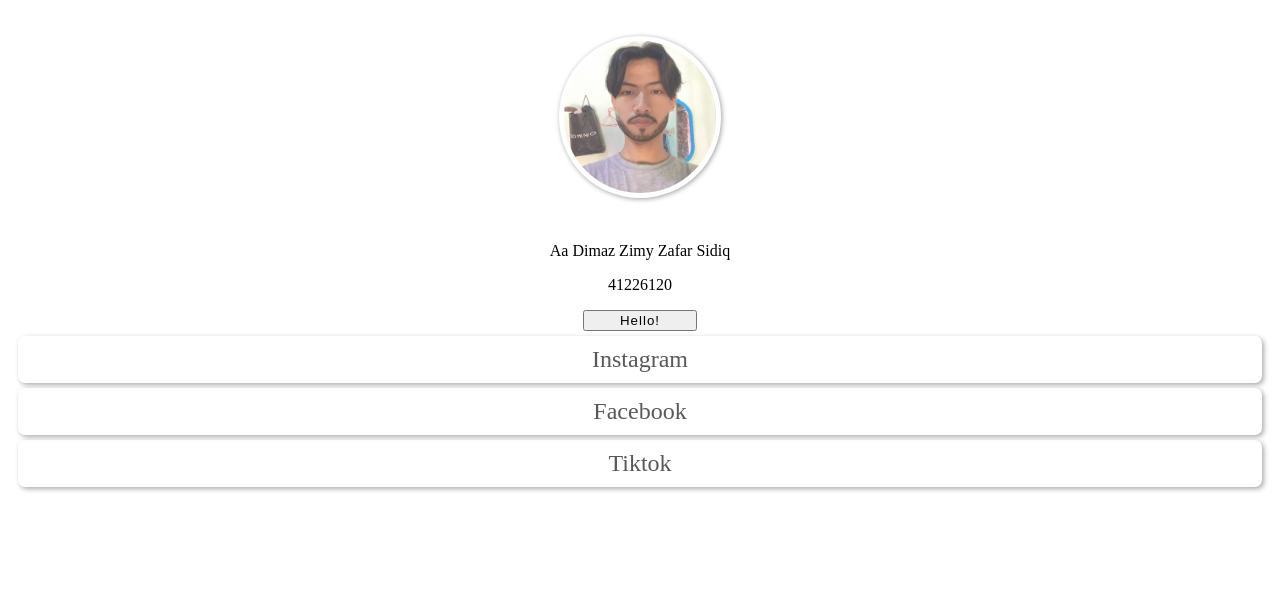
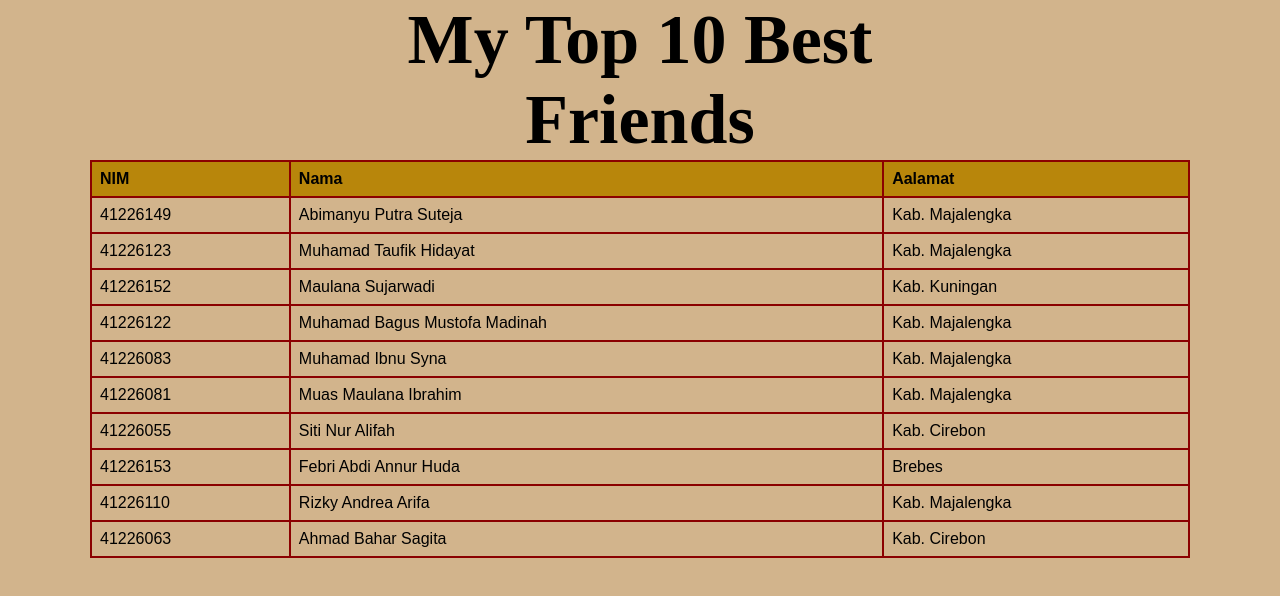
Before and after one commit to Dimaszimy/mine, a plain HTML site: page index.html in a window 1280 px wide. Drawn offline with nearby package versions, Linux system fonts and the light colour scheme.

Commit message:
ini tugas p03 Aa Dimaz Zimy Zafar Sidiq NIM : 41226120

```diff
--- a/index.html
+++ b/index.html
@@ -4,78 +4,77 @@
     <meta charset="UTF-8">
     <meta http-equiv="X-UA-Compatible" content="IE=edge">
     <meta name="viewport" content="width=device-width, initial-scale=1.0">
-    <title>Dimas Zimy</title>
+    <link rel="stylesheet" href="style.css" />
+    <title>Top 10 My Best Friends</title>
 </head>
-<body>
-<div class="intro">
-    <style>
-        h1{
-            color: darkblue;
-            cursor: pointer;
-            transition: 0.2s;
-        }
-        h1:hover{
-            color:black;
-            letter-spacing: 2px;
-        }
-        img{
-            width: 4cm;
-            height: 4cm;
-            object-fit: cover;
-            border-radius: 50%;
-            box-shadow: 1px 1px 5px gray;
-            padding: 5px;
-            background: white;
-            margin: 15px;
-            transition: 0.2s;
-            opacity: 75%;
-        }
-        img:hover{
-            transform: scale(1.2);
-            opacity: 100%;
-            box-shadow: 1px 1px 6px blue;
-        }
-        a{
-            cursor: pointer;
-            transition: 0.2s;
-            display: flex;
-            justify-content: center;
-            padding: 10px;
-            text-decoration: none;
-            color: black;
-            font-size: 24px;
-            text-align: center;
-            border: 3px;
-            background-color: white;
-            border-radius: 7px;
-            padding: 10px;
-            margin: 5px 10px;
-            font-weight: 500px;
-            box-shadow: 2px 2px 5px gray;
-            transition: 0.2s;
-            opacity: 65%;
-        }
-        a:hover{
-            transform: scale(1.3);
-            opacity: 100%;
-            box-shadow: 2px 2px 7px cyan;
-        }
-        p{
-            ;
-        }
-        button{
-            width: 3cm;
-            letter-spacing: 1px;
-        }
-    </style>
-    <center><h1><img src="aku.jpg" alt="error image" height="150" width="150"/></h1>
-        <p>Aa Dimaz Zimy Zafar Sidiq</p>
-        <p>41226120</p>
-        <button onclick="alert('Follow all of My Social Media Bellow')">Hello!</button>
-        <a href="https://instagram.com/dimas_zimy" target="blank">Instagram</a>
-        <a href="https://facebook.com/DimasZimmyZafarSidiq" target="blank">Facebook</a>
-        <a href="https://www.tiktok.com/@dimaszimy" target="blank">Tiktok</a></center>
+<script src="https://cdnjs.cloudflare.com/ajax/libs/jquery/3.6.1/jquery.min.js" integrity="sha512-aVKKRRi/Q/YV+4mjoKBsE4x3H+BkegoM/em46NNlCqNTmUYADjBbeNefNxYV7giUp0VxICtqdrbqU7iVaeZNXA==" crossorigin="anonymous" referrerpolicy="no-referrer"></script>
+<style>
+    title{
+        text-align: center;
+    }
+</style>
+<body><center>
+    <div class="container">
+        <div class="atas">
+            <h1>My Top 10 Best Friends</h1>
+        </div>
     </div>
+    <table class="mytabel">
+        <tr>
+            <th>NIM</th>
+            <th>Nama</th>
+            <th>Aalamat</th>
+        </tr>
+        <tr>
+            <td>41226149</td>
+            <td>Abimanyu Putra Suteja</td>
+            <td>Kab. Majalengka</td>
+        </tr>
+        <tr>
+            <td>41226123</td>
+            <td>Muhamad Taufik Hidayat</td>
+            <td>Kab. Majalengka</td>
+        </tr>
+        <tr>
+            <td>41226152</td>
+            <td>Maulana Sujarwadi</td>
+            <td>Kab. Kuningan</td>
+        </tr>
+        <tr>
+            <td>41226122</td>
+            <td>Muhamad Bagus Mustofa Madinah</td>
+            <td>Kab. Majalengka</td>
+        </tr>
+        <tr>
+            <td>41226083</td>
+            <td>Muhamad Ibnu Syna</td>
+            <td>Kab. Majalengka</td>
+        </tr>
+        <tr>
+            <td>41226081</td>
+            <td>Muas Maulana Ibrahim</td>
+            <td>Kab. Majalengka</td>
+        </tr>
+        <tr>
+            <td>41226055</td>
+            <td>Siti Nur Alifah</td>
+            <td>Kab. Cirebon</td>
+        </tr>
+        <tr>
+            <td>41226153</td>
+            <td>Febri Abdi Annur Huda</td>
+            <td>Brebes</td>
+        </tr>
+        <tr>
+            <td>41226110</td>
+            <td>Rizky Andrea Arifa</td>
+            <td>Kab. Majalengka</td>
+        </tr>
+        <tr>
+            <td>41226063</td>
+            <td>Ahmad Bahar Sagita</td>
+            <td>Kab. Cirebon</td>
+        </tr>
+    </table></center>
 </body>
-<div></div>
 </html>
--- /dev/null
+++ b/style.css
@@ -0,0 +1,37 @@
+*{
+    margin: 0;
+    padding: 0;
+    background-color: tan;
+    background-position: center;
+    background-attachment: fixed;
+}
+
+.container {
+    max-width: 500px;
+    margin: 0 auto;
+}
+.atas {
+    font-size: 35px;
+}
+
+table {
+    font-family: arial, sans-serif;
+    border-collapse: collapse;
+    width: 100%;
+    max-width: 1100px;
+    border-spacing: 2px;
+    transition: 2s;
+  }
+  td, th{
+    border: 2px solid darkred;
+    text-align: left;
+    padding: 8px;
+  }
+
+  th{
+    background-color: darkgoldenrod;
+  }
+
+  tr:nth-child(even) {
+    background-color: darkblue;
+  }
```
